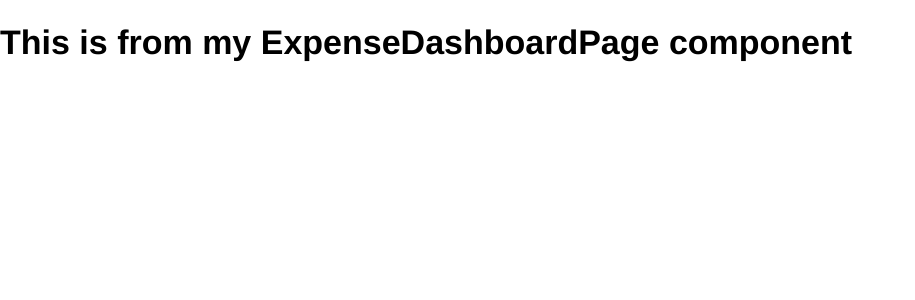
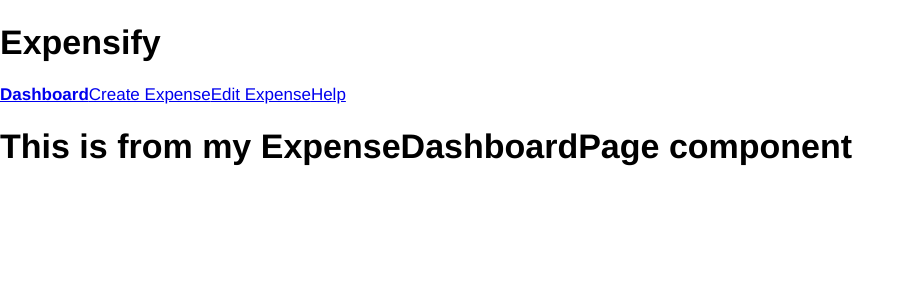
Before and after one commit to Tylyps/ReactRouter, a React app: page / in a window 1280 px wide. Shown: the top 300 px of the page, without its empty margins (0-915 px from the left). Built offline with nearby package versions, Linux system fonts and the light colour scheme.

Commit message:
Add Link and NavLink to app

```diff
--- a/src/App.js
+++ b/src/App.js
@@ -1,6 +1,6 @@
 import React from 'react';
 import ReactDOM from 'react-dom';
-import { BrowserRouter, Route, Switch } from 'react-router-dom';
+import { BrowserRouter, Route, Switch, Link, NavLink } from 'react-router-dom';
 import 'normalize.css/normalize.css';
 import './styles/styles.scss';
 const appRoot = document.getElementById("app");
@@ -31,12 +31,24 @@
 
 const ErrorPage = () => (
   <div>
-    <h2>ERROR 404</h2>
+    <h2>ERROR 404</h2> - <Link to="/">Go home</Link>
   </div>
 );
 
+const Header = () => (
+  <header>
+    <h1>Expensify</h1>
+    <NavLink to="/" activeClassName="is-active" exact>Dashboard</NavLink>
+    <NavLink to="/create" activeClassName="is-active">Create Expense</NavLink>
+    <NavLink to="/edit" activeClassName="is-active">Edit Expense</NavLink>
+    <NavLink to="/help" activeClassName="is-active">Help</NavLink>
+  </header>
+)
+
 const routes = (
   <BrowserRouter>
+    <div>
+      <Header />
       <Switch>
         <Route path="/" component={ExpenseDashboardPage} exact />
         <Route path="/create" component={AddExpansePage} exact />
@@ -44,6 +56,7 @@
         <Route path="/help" component={HelpPage} exact />
         <Route component={ErrorPage} />
       </Switch>
+    </div>
   </BrowserRouter>
 );
 
--- a/src/styles/base/_base.scss
+++ b/src/styles/base/_base.scss
@@ -14,3 +14,7 @@
 button:disabled {
   cursor: default;
 }
+
+.is-active {
+  font-weight: bold;
+}
```
Lines whose indentation alone changed are shown as unchanged.
